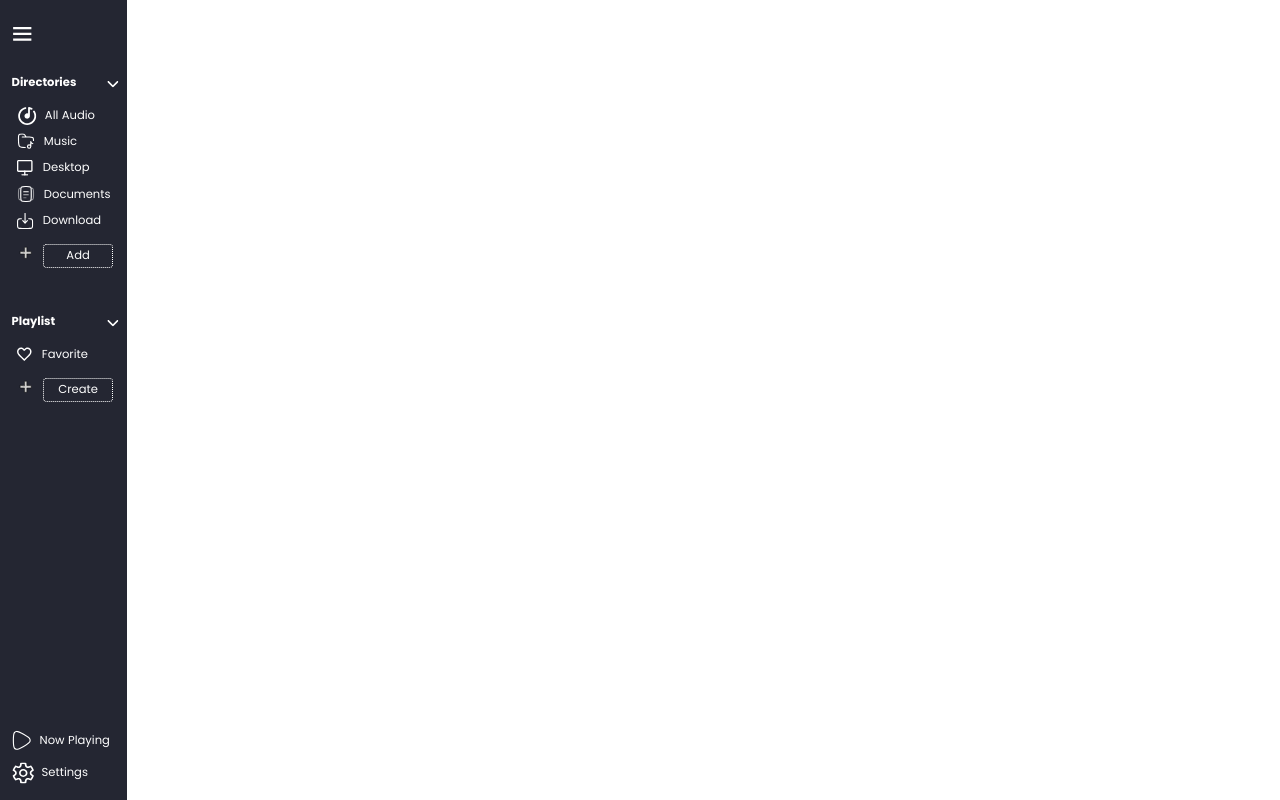
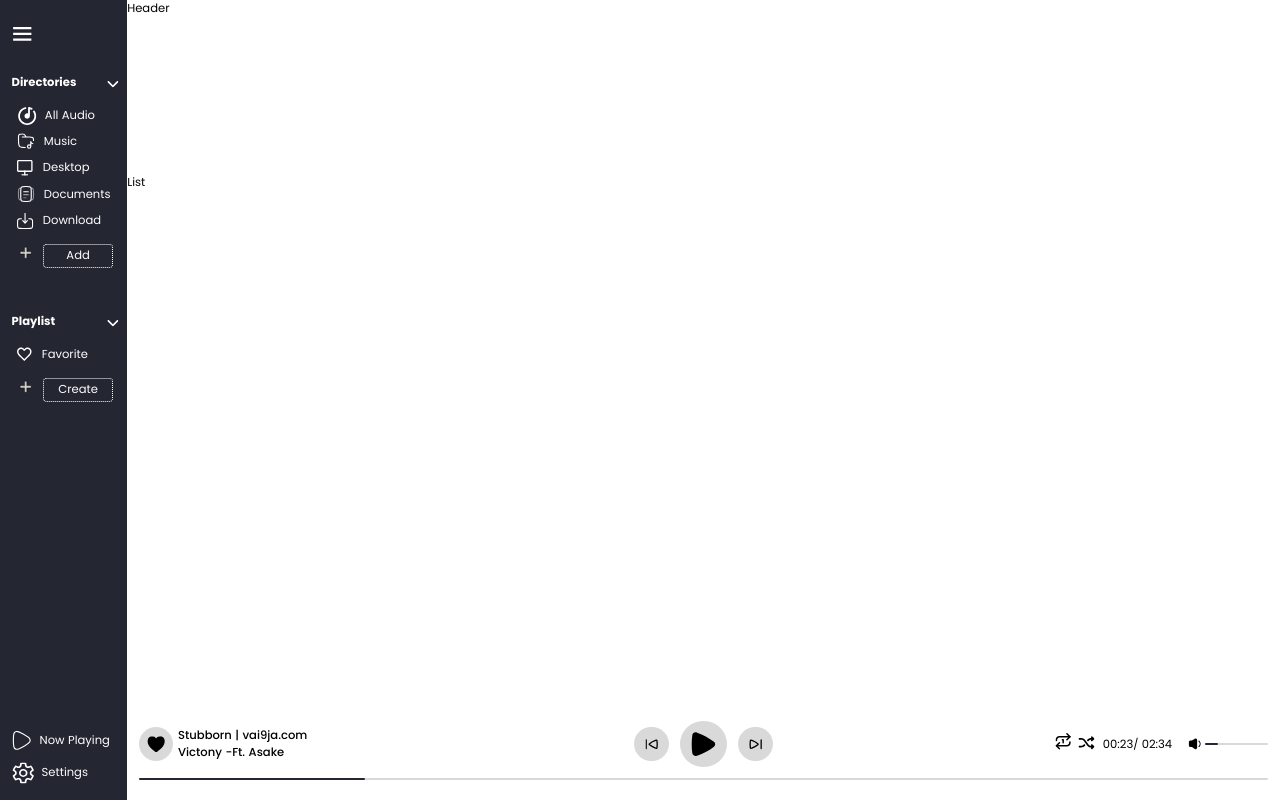
Before and after one commit to slick-codes/mongoplayer, a React (Vite) app in the folder frontend/: page / in a window 1280 px wide. Built offline with nearby package versions, Linux system fonts and the light colour scheme.

Commit message:
set the Panel layouts

```diff
--- a/frontend/src/components/Panel/Panel.tsx
+++ b/frontend/src/components/Panel/Panel.tsx
@@ -1,12 +1,19 @@
 
 
+import Control from "../AudioControl/Control"
 import "./../../styles/panel.scss"
 
 
 function Panel() {
     return (
         <>
-            <section className="panel"></section>
+            <section className="panel">
+                <div className="panel__container">
+                    <section>Header</section>
+                    <section>List</section>
+                    <Control />
+                </div>
+            </section>
         </>
     )
 }
```
